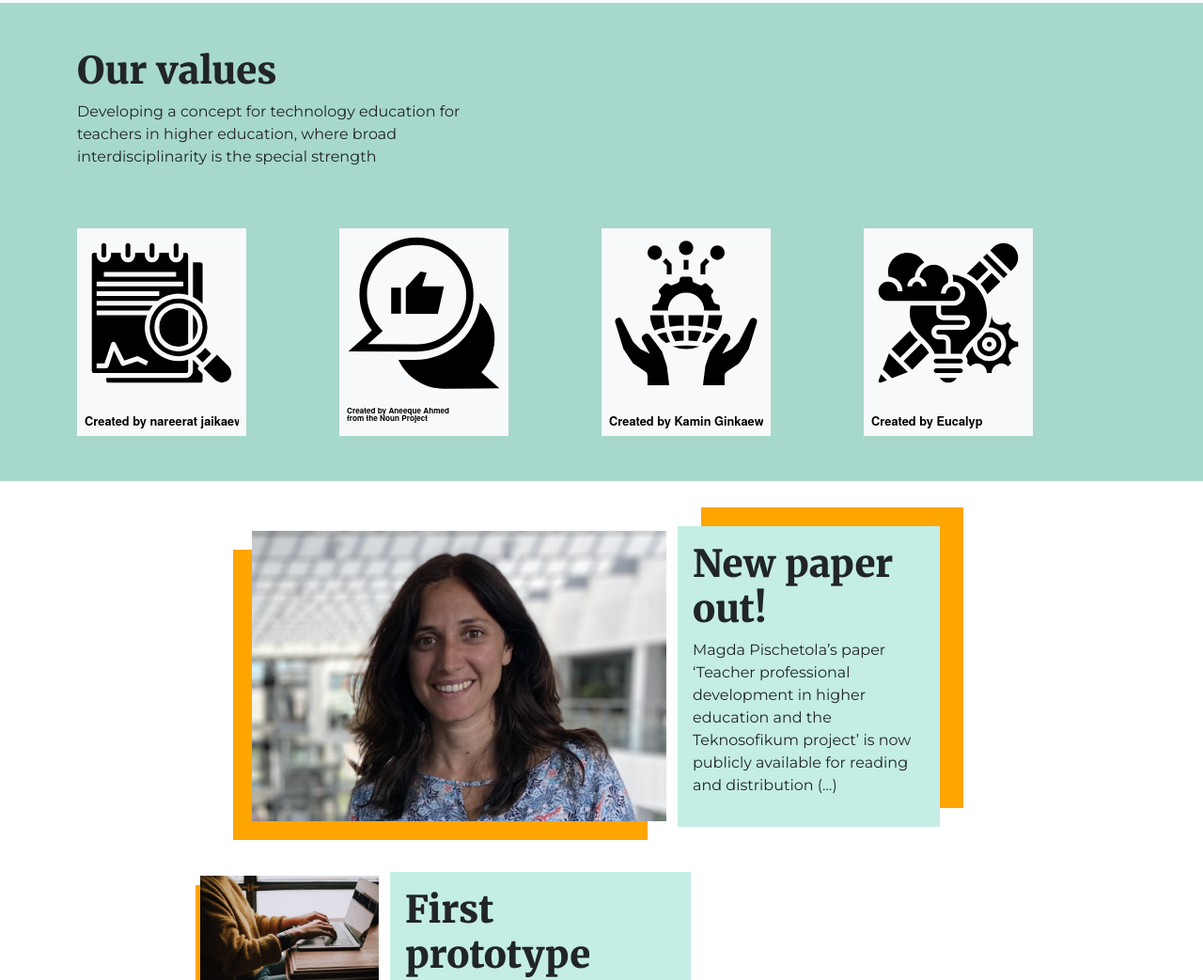
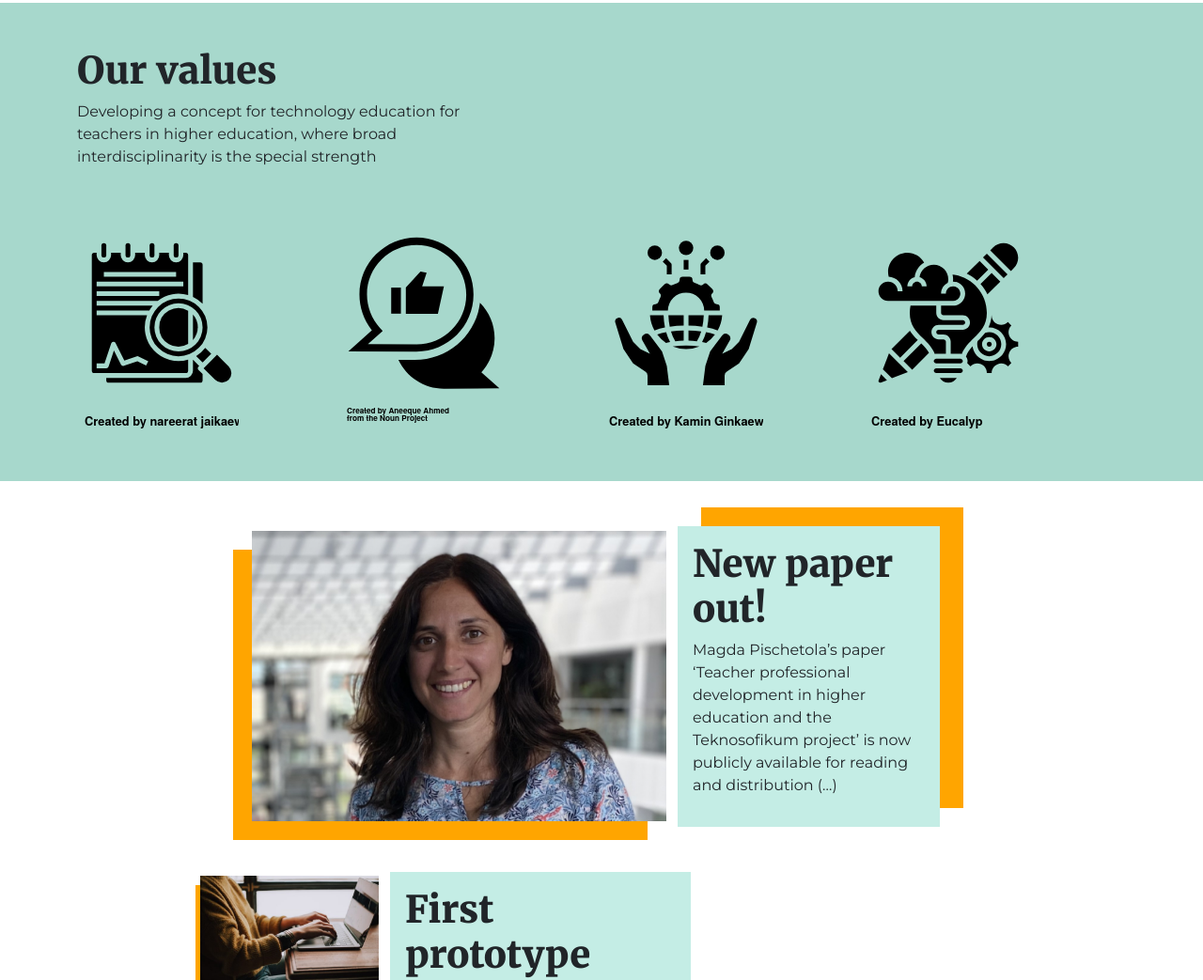
Before and after one commit to lolcatz1991/Teknosofikum, a plain HTML site: page index.html in a window 1280 px wide. Shown: the part 1396-2439 px from the top of the page at 94% size. Drawn offline with nearby package versions, Linux system fonts and the light colour scheme.

Commit message:
logos bg changed

```diff
--- a/index.html
+++ b/index.html
@@ -144,28 +144,28 @@
             <div class="col-sm-3 mt-5">
               <img
                 src="/pics/noun_Research_4100238.svg"
-                class="img-fluid bg-light p-2"
+                class="img-fluid p-2"
                 alt=""
               />
             </div>
             <div class="col-sm-3 mt-5">
               <img
                 src="/pics/noun_Social_2651370.svg"
-                class="img-fluid bg-light p-2"
+                class="img-fluid p-2"
                 alt=""
               />
             </div>
             <div class="col-sm-3 mt-5">
               <img
                 src="/pics/noun_Technology_3761633.svg"
-                class="img-fluid bg-light p-2"
+                class="img-fluid p-2"
                 alt=""
               />
             </div>
             <div class="col-sm-3 mt-5">
               <img
                 src="/pics/noun_design_3160554.svg"
-                class="img-fluid bg-light p-2"
+                class="img-fluid p-2"
                 alt=""
               />
             </div>
--- a/style.css
+++ b/style.css
@@ -71,6 +71,10 @@ a {
 
 /* media query to fix orange boxes around pics */
 @media screen and (min-width: 40em) {
+  .section-one-photo {
+    box-shadow: -25px 30px orange;
+  }
+
   .magda {
     box-shadow: -20px 20px orange;
   }
@@ -91,10 +95,6 @@ a {
     box-shadow: -5px -20px orange;
   }
 
-  .section-one-photo {
-    box-shadow: -25px 30px orange;
-  }
-
   .post-it {
     box-shadow: -20px 20px orange;
   }
```
